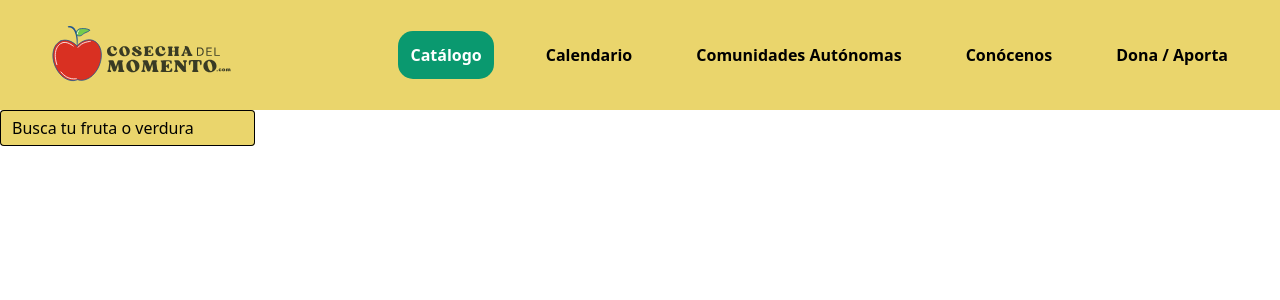
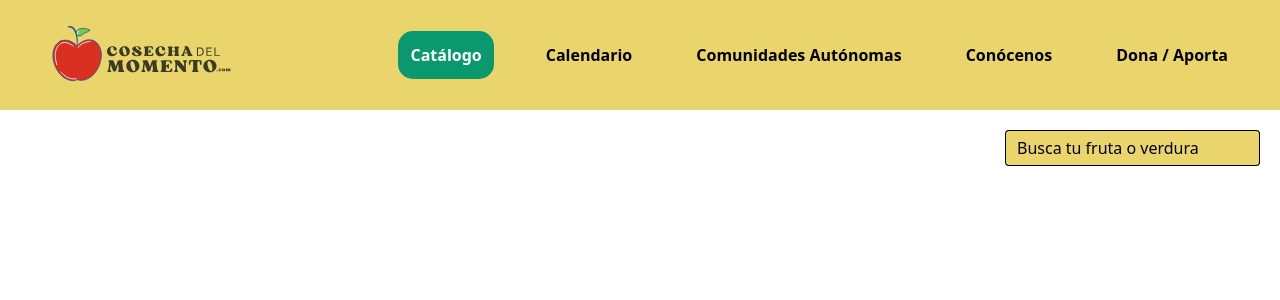
Before and after one commit to octaviodev1/cosecha-del-momento, a Vue app: page / in a window 1280 px wide. Shown: the top 300 px of the page. Built offline with nearby package versions, Linux system fonts and the light colour scheme.

Commit message:
Colocado el TextSearch en el HomeView

```diff
--- a/src/components/TextSearch.vue
+++ b/src/components/TextSearch.vue
@@ -2,7 +2,7 @@
   <div class="relative mb-3 w-fit" data-te-input-wrapper-init>
     <input type="text"
       class="peer block min-h-[auto] w-fit bg-yellow rounded border-0 bg-transparent px-3 py-[0.32rem] leading-[1.6] outline-none transition-all duration-200 ease-linear focus:placeholder:opacity-100 peer-focus:text-primary data-[te-input-state-active]:placeholder:opacity-100 motion-reduce:transition-none dark:text-neutral-200 dark:placeholder:text-neutral-200 dark:peer-focus:text-primary [&:not([data-te-input-placeholder-active])]:placeholder:opacity-0"
-      id="searchInput" placeholder="Busca tu fruta o verdura" v-model="text" @input="initSearch" />
+      id="searchInput" placeholder="Busca tu fruta o verdura" v-model="text" @keyup.enter="initSearch" />
     <label for="searchInput"
       class="pointer-events-none absolute left-3 top-0 mb-0 max-w-[90%] origin-[0_0] truncate pt-[0.37rem] leading-[1.6] text-neutral-500 transition-all duration-200 ease-out peer-focus:-translate-y-[0.9rem] peer-focus:scale-[0.8] peer-focus:text-primary peer-data-[te-input-state-active]:-translate-y-[0.9rem] peer-data-[te-input-state-active]:scale-[0.8] motion-reduce:transition-none dark:text-neutral-200 dark:peer-focus:text-primary">Busca
       tu fruta o verdura</label>
@@ -27,6 +27,7 @@ export default {
   methods: {
     initSearch() {
       this.$emit("search-text-updated", this.text);
+      this.text = '';
     },
   },
 }
--- a/src/views/HomeView.vue
+++ b/src/views/HomeView.vue
@@ -1,6 +1,6 @@
 <template>
-<TopNav></TopNav>
-  <div>
+  <TopNav></TopNav>
+  <div class="flex justify-end m-5">
     <TextSearch @search-text-updated="searching"></TextSearch>
   </div>
 </template>
```
